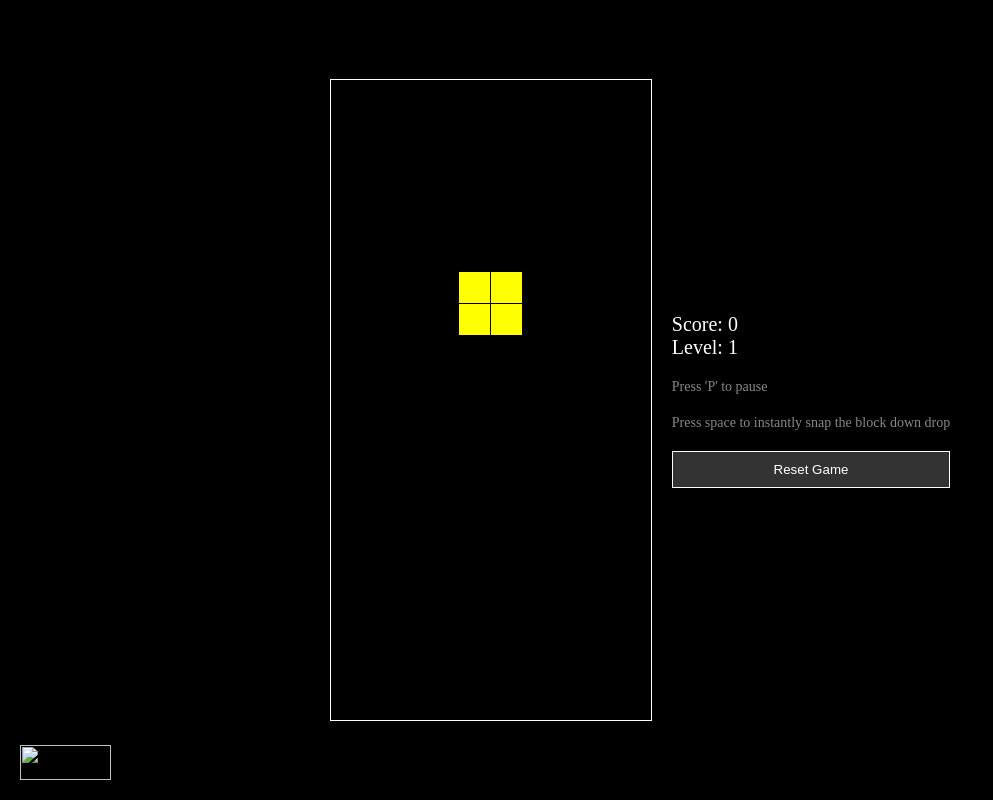
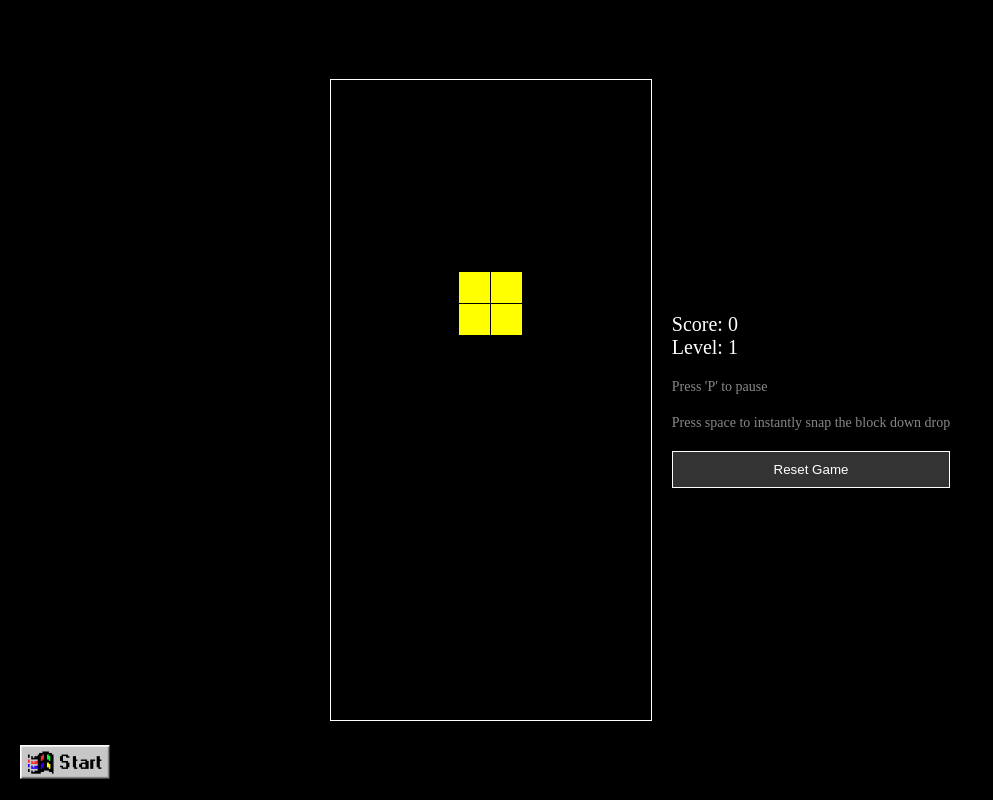
Before and after one commit to Dunkelrot5184/GameZone, a plain HTML site: page games/play/tetris.html in a window 1280 px wide. Shown: the whole page, without its empty margins (0-993 px from the left). Drawn offline with Linux system fonts and the light colour scheme; no server answers.

Commit message:
Update tetris.html

```diff
--- a/games/play/tetris.html
+++ b/games/play/tetris.html
@@ -68,7 +68,7 @@
         </div>
     </div>
     <!-- New Return Button -->
-    <img id="return-button" src="../img/ms/start.png"></img>
+    <img id="return-button" src="../img/main/start.png"></img>
 
     <script src="../logic/tetris/tetris.js"></script>
     <script>
```
